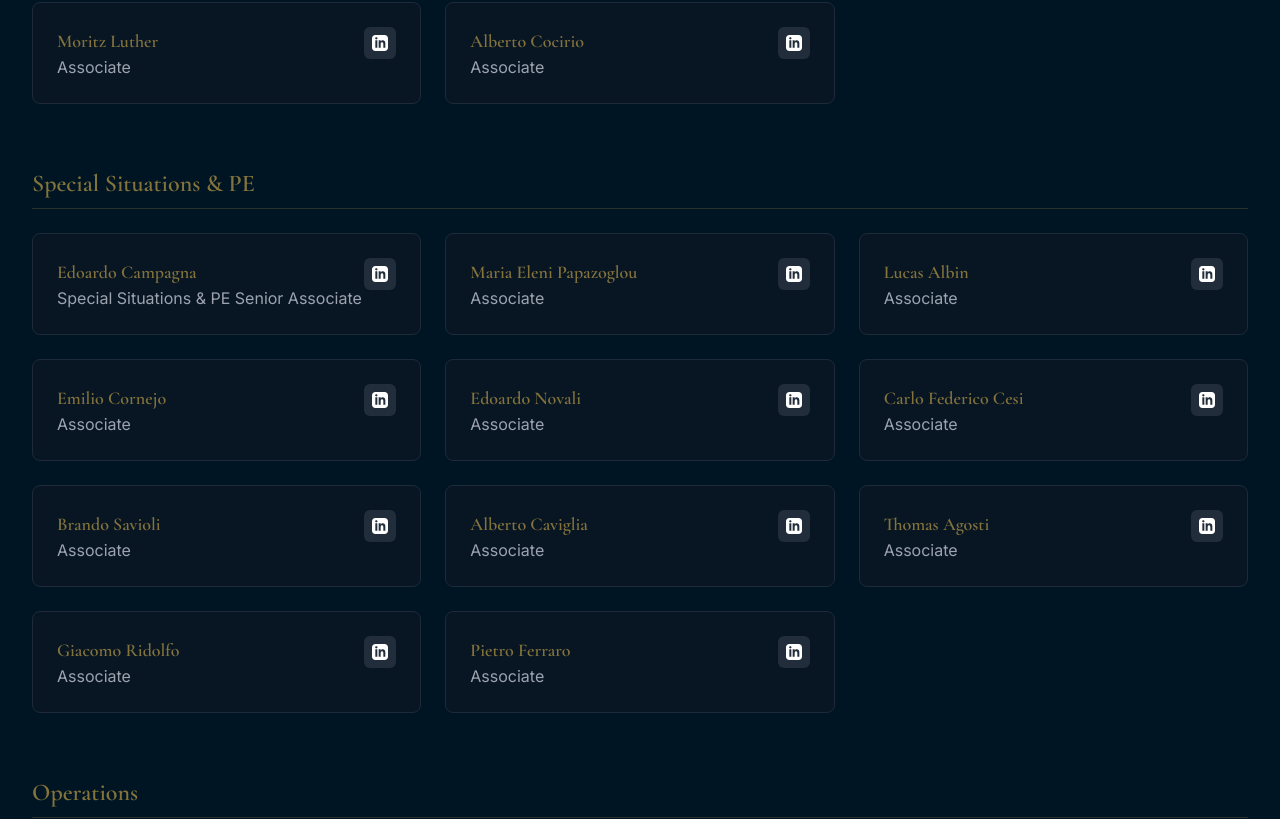
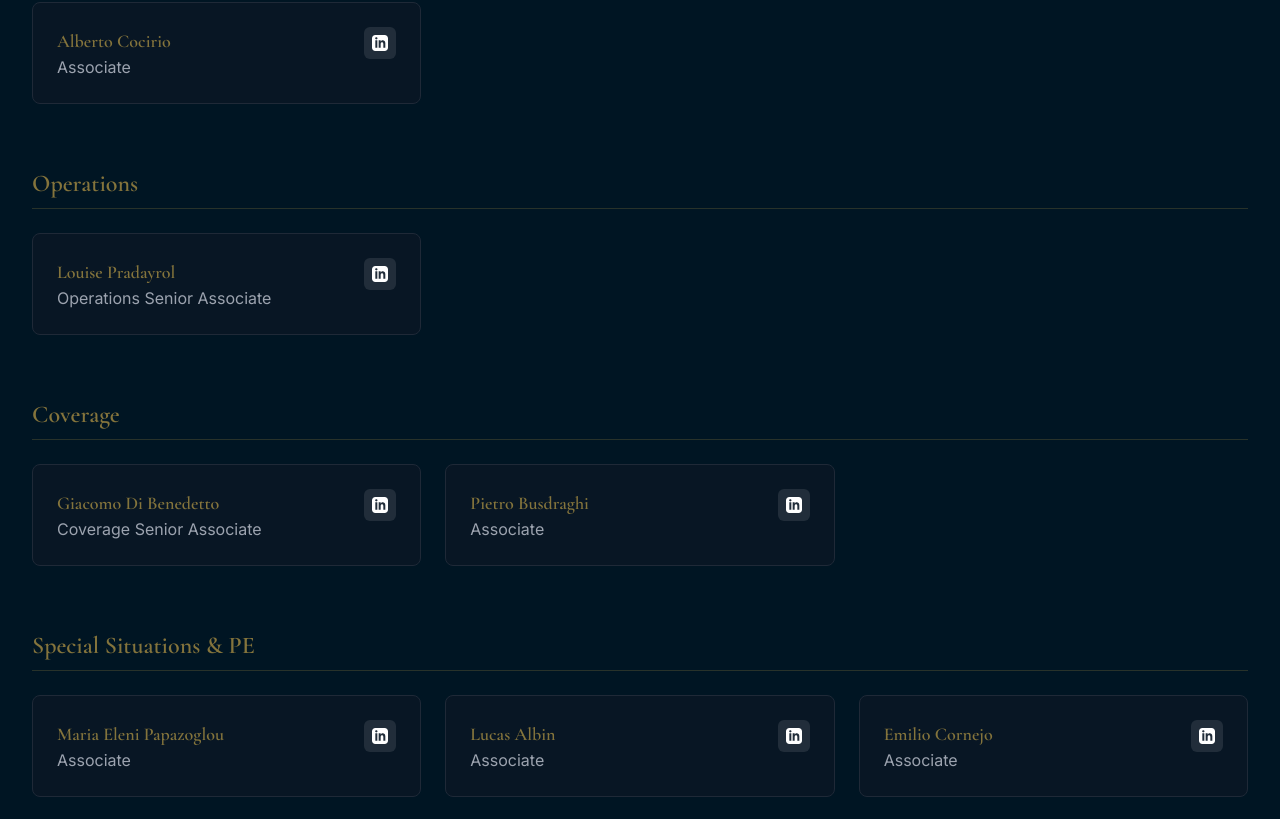
Before and after one commit to WaverAndrew/bdrx-website, a Next.js app: page /team in a window 1280 px wide. Shown: the part 1804-2623 px from the top of the page. Built offline with nearby package versions, Linux system fonts and the light colour scheme.

Commit message:
minor updates

```diff
--- a/src/app/team/page.tsx
+++ b/src/app/team/page.tsx
@@ -73,12 +73,6 @@
       division: "Corporate Finance",
     },
 
-    {
-      name: "Edoardo Campagna",
-      role: "Special Situations & PE Senior Associate",
-      linkedin: "https://www.linkedin.com/in/edoardo-campagna-640a602a5/",
-      division: "Special Situations & PE",
-    },
     {
       name: "Louise Pradayrol",
       role: "Operations Senior Associate",
@@ -225,12 +219,7 @@
       linkedin: "https://www.linkedin.com/in/jacopo-di-giannatale-40754328a/",
       division: "Credit Investments",
     },
-    {
-      name: "Konstantin Bodenschatz",
-      role: "Associate",
-      linkedin: "https://www.linkedin.com/in/konstantin-bodenschatz-b0aa7221a/",
-      division: "Corporate Finance",
-    },
+
     {
       name: "Victor Blanc",
       role: "Associate",
```
